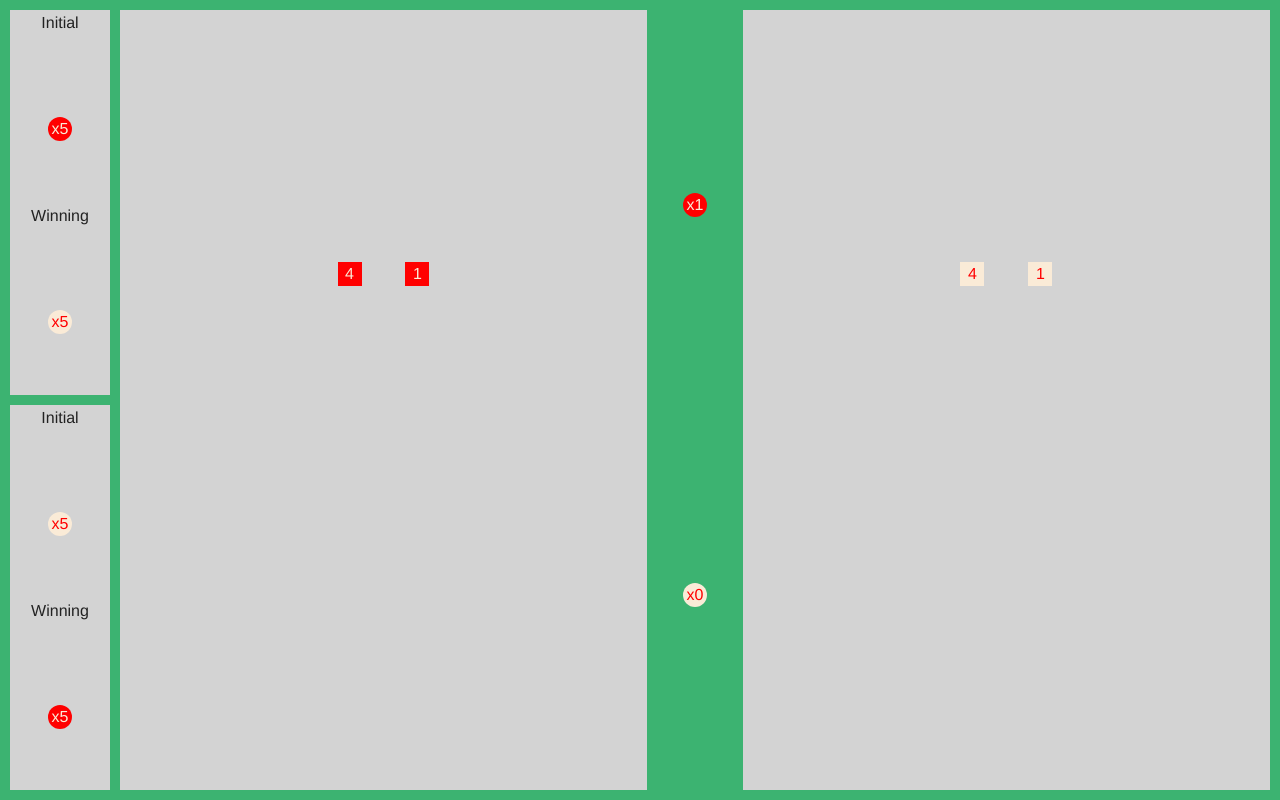
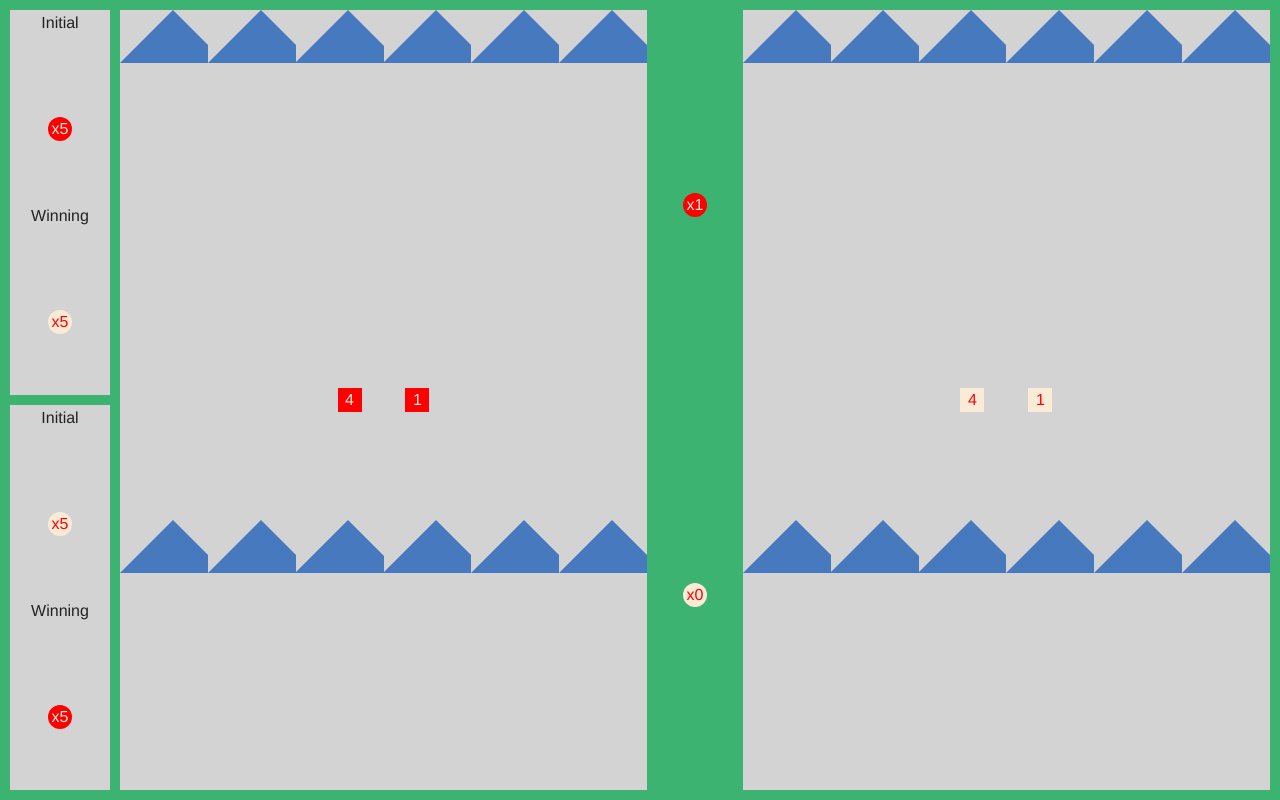
Before and after one commit to NickHeiner/acey-deucey-game-web, a website: page index.html in a window 1280 px wide. Drawn offline with Linux system fonts and the light colour scheme.

Commit message:
Started work on board spaces

```diff
--- a/index.html
+++ b/index.html
@@ -50,28 +50,28 @@
             <div id="spaces" class="small-11 grid-block">
                 <div id="left-spaces" class="vertical grid-block">
                     <div id="spaces-18-23" class="grid-block">
-                        <div class="grid-block"></div>
-                        <div class="grid-block"></div>
-                        <div class="grid-block"></div>
-                        <div class="grid-block"></div>
-                        <div class="grid-block"></div>
-                        <div class="grid-block"></div>
+                        <div class="space"></div>
+                        <div class="space"></div>
+                        <div class="space"></div>
+                        <div class="space"></div>
+                        <div class="space"></div>
+                        <div class="space"></div>
                     </div>
-                    <div id="red-dice" class="align-center grid-block">
-                        <div class="shrink grid-block">
+                    <div id="red-dice" class="align-center v-align grid-block">
+                        <div class="shrink align-center grid-block">
                             <span class="red dice">4</span>
                         </div>
-                        <div class="shrink small-offset-1 grid-block">
+                        <div class="shrink align-center small-offset-1 grid-block">
                             <span class="red dice">1</span>
                         </div>
                     </div>
                     <div id="spaces-0-5" class="grid-block">
-                        <div class="grid-block"></div>
-                        <div class="grid-block"></div>
-                        <div class="grid-block"></div>
-                        <div class="grid-block"></div>
-                        <div class="grid-block"></div>
-                        <div class="grid-block"></div>
+                        <div class="space"></div>
+                        <div class="space"></div>
+                        <div class="space"></div>
+                        <div class="space"></div>
+                        <div class="space"></div>
+                        <div class="space"></div>
                     </div>
                 </div>
                 <div id="bar" class="small-1 vertical grid-block">
@@ -84,28 +84,28 @@
                 </div>
                 <div id="right-spaces" class="vertical grid-block">
                     <div id="spaces-12-17" class="grid-block">
-                        <div class="grid-block"></div>
-                        <div class="grid-block"></div>
-                        <div class="grid-block"></div>
-                        <div class="grid-block"></div>
-                        <div class="grid-block"></div>
-                        <div class="grid-block"></div>
+                        <div class="space"></div>
+                        <div class="space"></div>
+                        <div class="space"></div>
+                        <div class="space"></div>
+                        <div class="space"></div>
+                        <div class="space"></div>
                     </div>
-                    <div id="white-dice" class="align-center grid-block">
-                        <div class="shrink grid-block">
+                    <div id="white-dice" class="align-center v-align grid-block">
+                        <div class="shrink align-center grid-block">
                             <span class="white dice">4</span>
                         </div>
-                        <div class="shrink small-offset-1 grid-block">
+                        <div class="shrink align-center small-offset-1 grid-block">
                             <span class="white dice">1</span>
                         </div>
                     </div>
                     <div id="spaces-6-11" class="grid-block">
-                        <div class="grid-block"></div>
-                        <div class="grid-block"></div>
-                        <div class="grid-block"></div>
-                        <div class="grid-block"></div>
-                        <div class="grid-block"></div>
-                        <div class="grid-block"></div>
+                        <div class="space"></div>
+                        <div class="space"></div>
+                        <div class="space"></div>
+                        <div class="space"></div>
+                        <div class="space"></div>
+                        <div class="space"></div>
                     </div>
                 </div>
             </div>
--- a/index.scss
+++ b/index.scss
@@ -55,6 +55,28 @@ body {
     border-radius: 0;
 }
 
+.space {
+    width: 10%;
+    height: 0;
+    padding-left:10%;
+    padding-bottom: 10%;
+    overflow: hidden;
+
+    &:after {
+        content: "";
+        display: block;
+        width: 0;
+        height: 0;
+        margin-left:-500px;
+        border-left: 500px solid transparent;
+        border-right: 500px solid transparent;
+        border-bottom: 500px solid #4679BD;
+    }
+
+    @extend .small-2;
+    @extend .grid-block;
+}
+
 $red: red;
 $white: antiquewhite;
 
```
Also changed, not shown: built.css.
